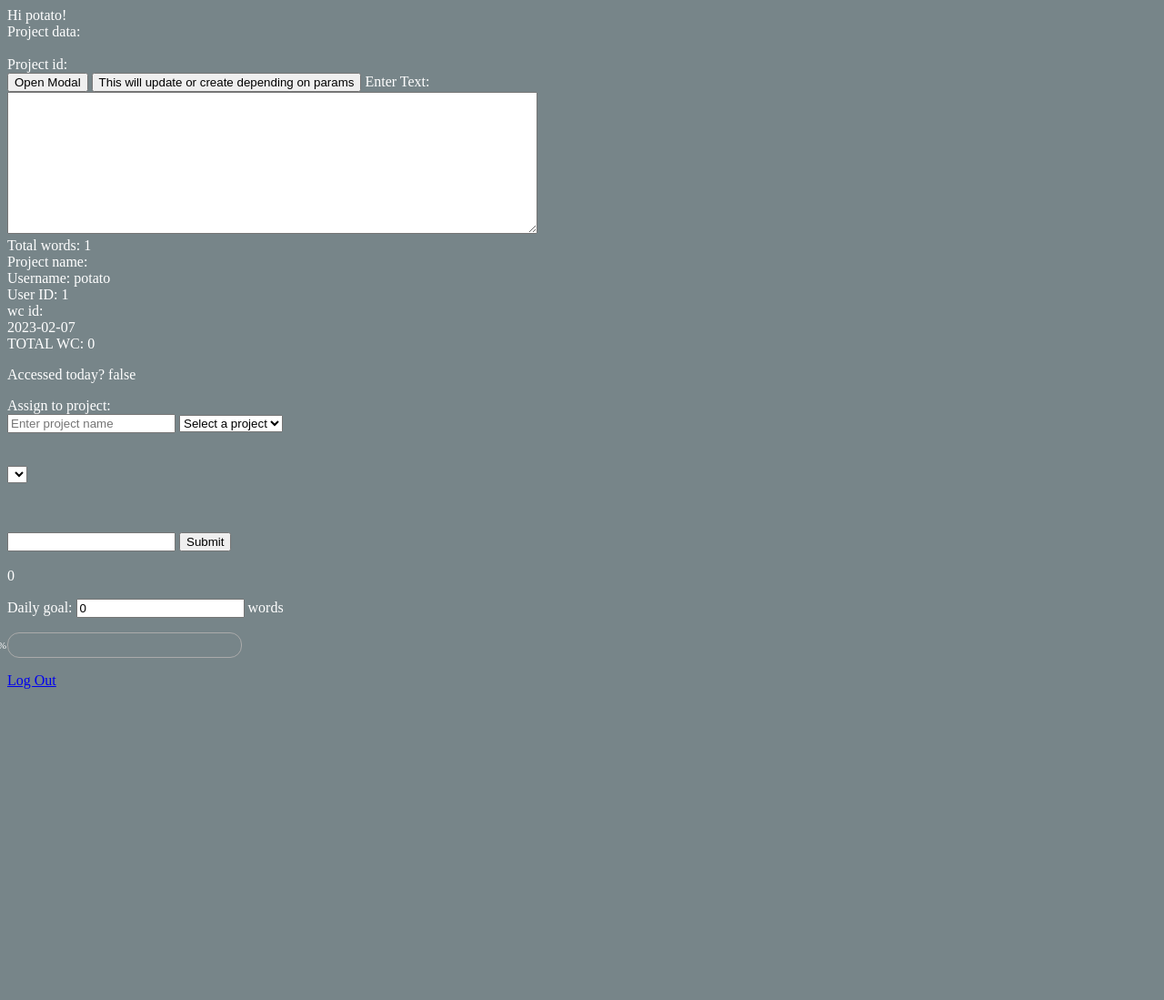
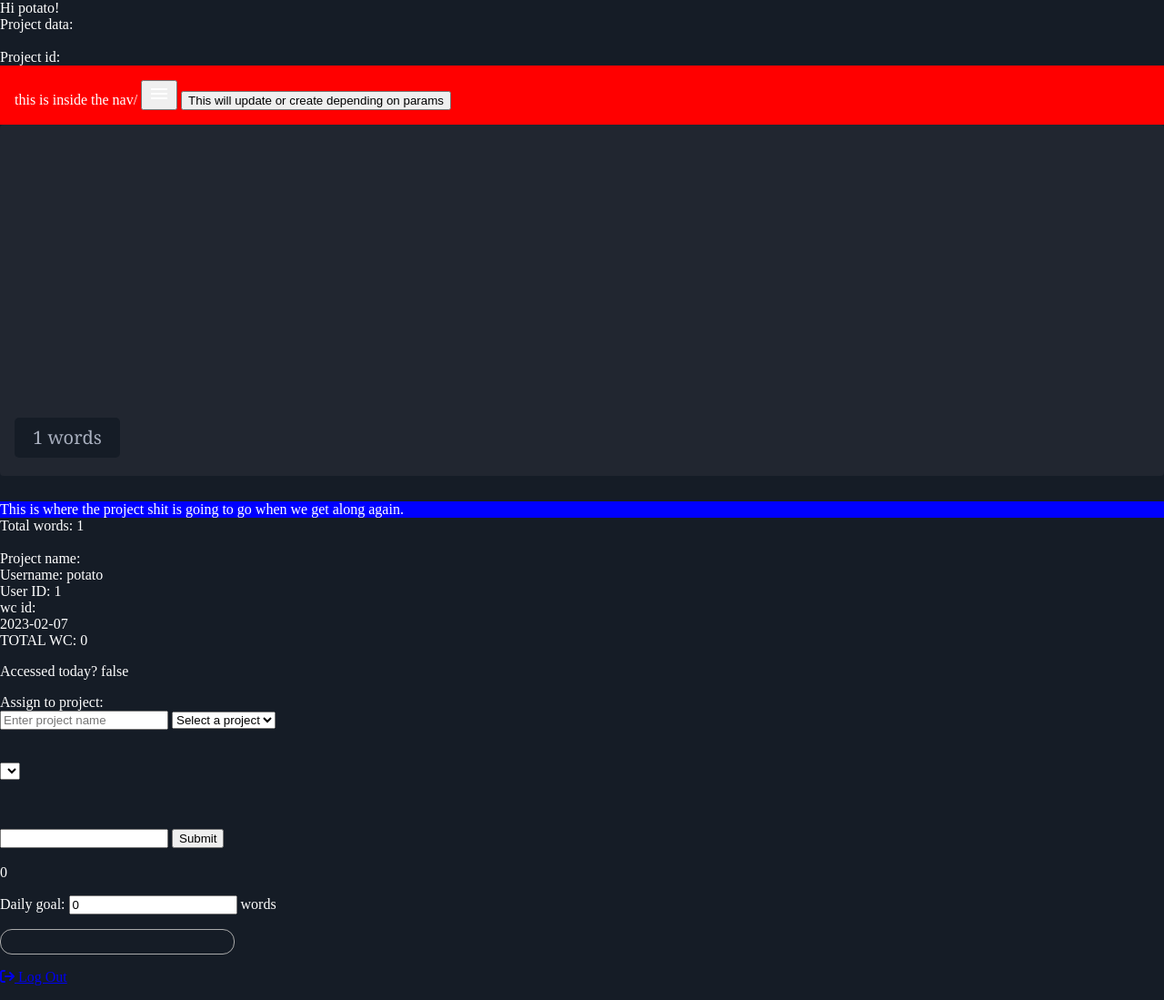
Before and after one commit to elizabethquinlan/titanium-typewriter, a Django app: page / in a window 1280 px wide. Shown: the whole page at 91% size. Before the commit the page ends 757 px from the top, so only its background shows below. Run offline with Django 4.2, Linux system fonts and the light colour scheme; a user stored in the database is signed in; data comes from the database, SQL or seed files in the repository; both versions use the stored data as it was after the commit; data that the repository does not hold is empty; some libraries are stand-ins or nearby versions.

Commit message:
update styling for textarea

```diff
--- a/typewriterproj/static/css/styles.css
+++ b/typewriterproj/static/css/styles.css
@@ -1,6 +1,8 @@
 body {
-    background-color: rgb(119, 133, 137);
+    background-color: rgb(21, 28, 38);
     color: white;
+    margin: 0;
+    padding: 0;
 }
 
 .shell {
@@ -25,6 +27,19 @@ body {
     font-size: 0.7em
 }
 
+#top-nav {
+    padding: 1rem;
+    margin: 0;
+    background-color: red;
+}
+
+#myBtn {
+    color: white;
+    padding: none;
+    margin: none;
+
+}
+
 /* The Modal (background) */
 .modal {
     display: none; /* Hidden by default */
@@ -39,7 +54,8 @@ body {
     background-color: rgba(0,0,0,0.4); /* Black w/ opacity */
 }
 
-  /* Modal Content/Box */
+
+/* Modal Content/Box */
 .modal-content {
     background-color: black;
     margin: 15% auto; /* 15% from the top and centered */
@@ -48,7 +64,7 @@ body {
     width: 80%; /* Could be more or less, depending on screen size */
 }
 
-  /* The Close Button */
+/* The Close Button */
 .close {
     color: #aaa;
     float: right;
@@ -62,3 +78,50 @@ body {
     text-decoration: none;
     cursor: pointer;
 }
+
+.text-field {
+    display: flex;
+    flex-direction: column;
+}
+
+.wordcount {
+    margin: auto;
+    margin-top: -4rem;
+    margin-left: 1rem;
+    display: inline-block;
+    margin-bottom: 3rem;
+    padding-left: 20px;
+    padding: 6px 20px;
+    border-radius: 5px;
+    background-color: rgb(21, 28, 38)
+}
+
+.wordcount:hover {
+    background-color: rgba(21, 28, 38, 0.7);
+    color: rgba(169, 176, 191, 0.7);
+
+}
+
+textarea {
+    width: 100%;
+    /* height: 100vw; */
+    padding: 12px 20px;
+    padding-bottom: 3.4rem;
+    box-sizing: border-box;
+    border-radius: 4px;
+    border: 0px;
+    background-color: rgb(33 38 48);
+    resize: none;
+}
+
+textarea,
+.wordcount {
+    font-size: 20px;
+    color: rgb(169 176 191);
+    font-family: Georgia, 'Times New Roman', Times, serif;
+    line-height: 2rem;
+}
+
+#bottom-nav {
+    background-color: blue;
+}
--- a/typewriterproj/templates/base.html
+++ b/typewriterproj/templates/base.html
@@ -13,6 +13,8 @@
     <!-- Include axios -->
     <script src="https://cdnjs.cloudflare.com/ajax/libs/axios/0.19.0/axios.min.js"></script>
     <link rel="stylesheet" type="text/css" href="{% static 'css/styles.css' %}"> <!-- stylesheet -->
+    <link href="https://fonts.googleapis.com/icon?family=Material+Icons" rel="stylesheet"> <!-- Google's icons -->
+    <script src="https://kit.fontawesome.com/0cc09580ea.js" crossorigin="anonymous"></script> <!-- Fontawesome-->
     <script src="{% static 'js/app.js' %}" defer></script> <!-- include JS file with relative path from static folder-->
     <script src="{% static 'js/scripts.js' %}" defer></script>
     <!-- <script src="https://kit.fontawesome.com/0cc09580ea.js" crossorigin="anonymous"></script> -->
--- a/typewriterproj/templates/home.html
+++ b/typewriterproj/templates/home.html
@@ -39,8 +39,9 @@
         </ul>
 
         <!-- Trigger/Open The Modal -->
-        <button id="myBtn">Open Modal</button>
-
+        <div id="top-nav">
+            this is inside the nav/
+            <button id="myBtn"><span class="material-icons">menu</span></button>
 
             <!-- The Modal -->
             <div id="myModal" class="modal">
@@ -58,18 +59,22 @@
                 </div>
             </div>
 
+            <button @click="createUpdate(wcId)">This will update or create depending on params</button>
+        </div>
 
-        <button @click="createUpdate(wcId)">This will update or create depending on params</button>
+        <!-- needs to have an endpoint that is just today's text blob. -->
+        <div class="text-field">
+            <textarea v-model="textArea" v-on:keyup="countText()" id="user-text" :csrftoken="csrfToken" name="user-text" rows="10" cols="70"></textarea>
+            <div class="wordcount">[[ dailyWC ]] words</div>
+        </div>
 
-        <!-- remember: Vue delimiters are [[ ]] -->
-        <label for="textbody">Enter Text:</label>
-        <br/>
-        <!-- needs to have an endpoint that is just today's text blob. -->
-        <textarea v-model="textArea" v-on:keyup="countText()" id="user-text" :csrftoken="csrfToken" name="user-text" rows="10" cols="70"></textarea>
-
+        <div id="bottom-nav">
+            This is where the project shit is going to go when we get along again.
+        </div>
         <div>Total words: [[ dailyWC ]]</div>
 
         <input type="text" value="{{ user.id }}" name="userid" hidden>
+        <br>
         Project name: [[ projectName ]]<br>
         Username: {{ user }}<br>
         User ID: {{ user.id }}<br>
@@ -131,11 +136,15 @@
 
 
     {% if user.is_authenticated %}
-    <p><a href="{% url 'logout' %}">Log Out</a></p>
+    <p><a href="{% url 'logout' %}"><i class="fa-solid fa-arrow-right-from-bracket"></i> Log Out</a></p>
+    <!-- <i class="fa-solid fa-right-from-bracket" ><a href="{% url 'logout' %}">Log out</a></i> -->
+    <!-- <p><a href="{% url 'logout' %}">Log Out</a></p> -->
     {% else %}
     <p>You are not logged in</p>
-    <a href="{% url 'login' %}">Log In</a>
-    <p><a href="{% url 'signup' %}"> Sign Up</a></p>
+    <p><a href="{% url 'login' %}"><i class="fa-solid fa-arrow-right-from-bracket"></i> Log In</a></p>
+    <!-- <a href="{% url 'login' %}">Log In</a> -->
+    <!-- <p><a href="{% url 'signup' %}"> Sign Up</a></p> -->
+    <p><a href="{% url 'signup' %}"><i class="fa-regular fa-pen-to-square"></i> Sign Up</a></p>
     {% endif %}
     {% endblock %}
 
```
Also changed, not shown: typewriterproj/db.sqlite3. Lines whose indentation alone changed are shown as unchanged.
